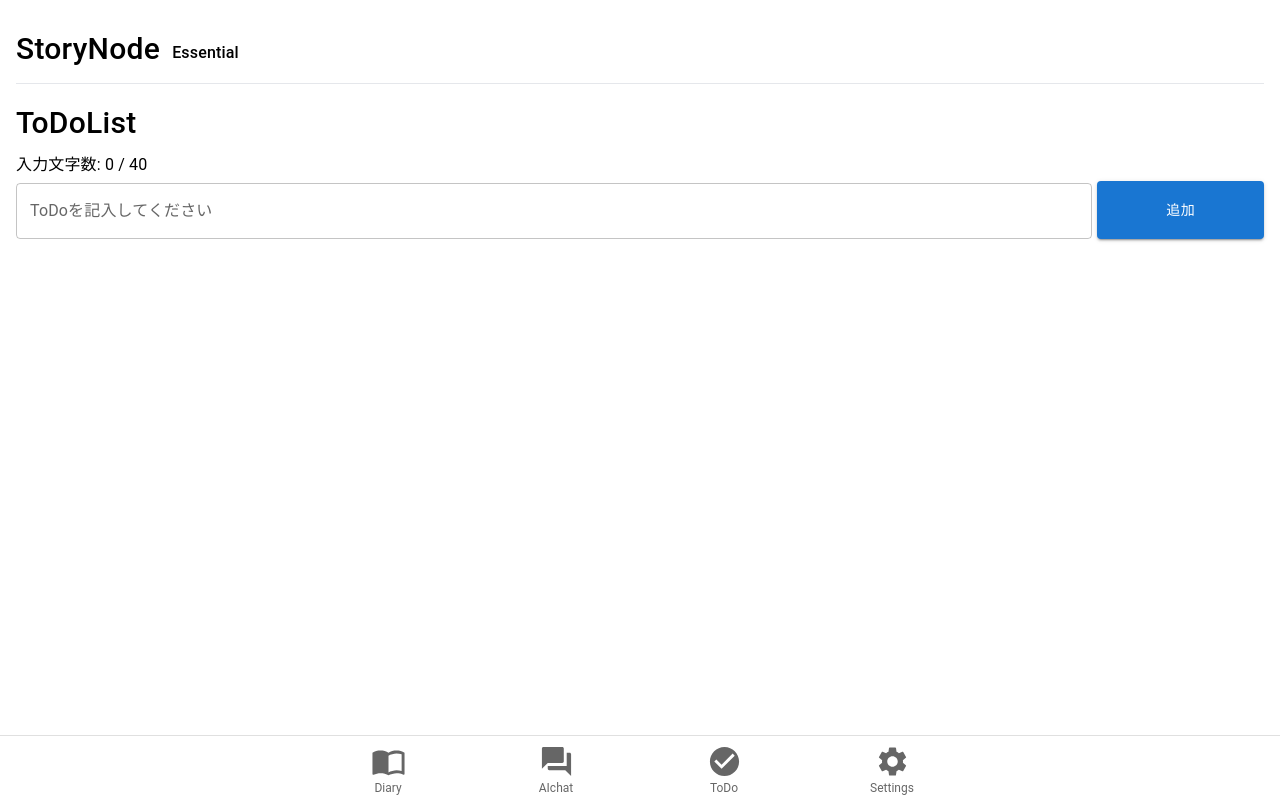
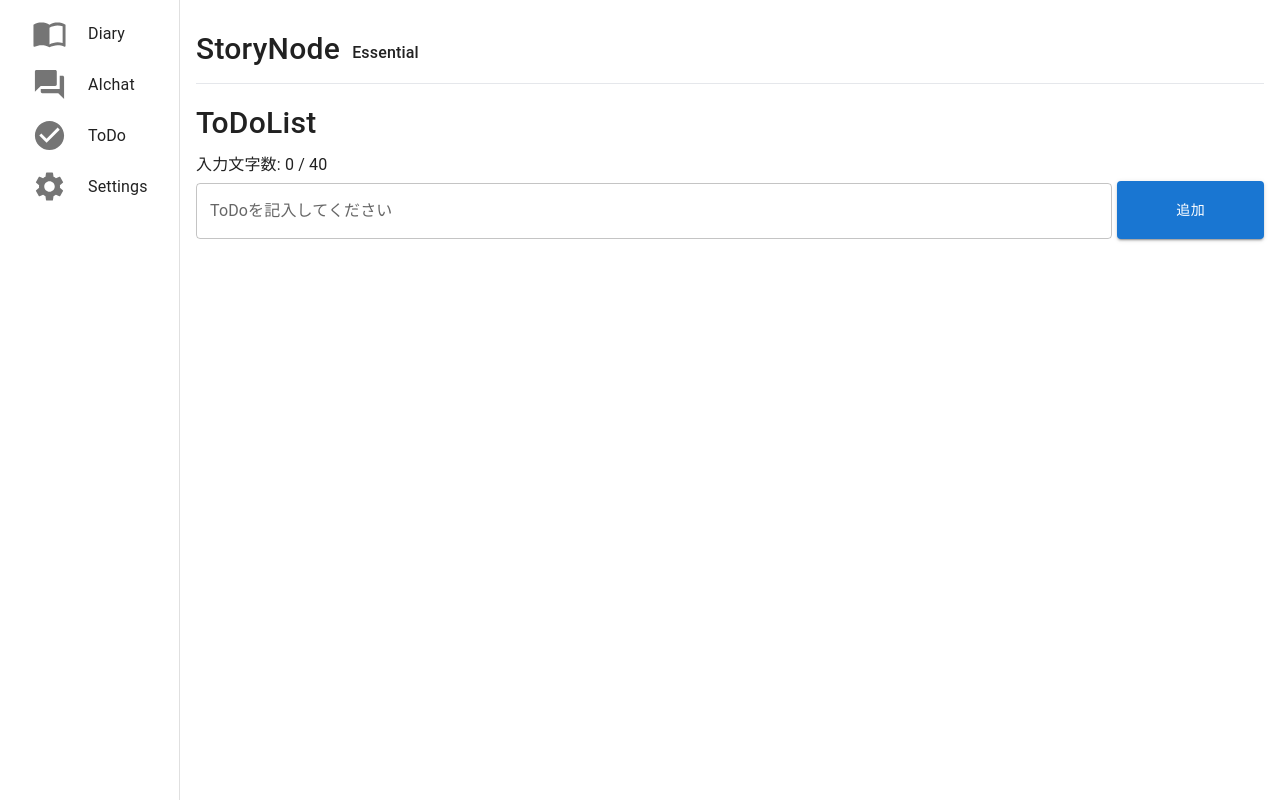
Before and after one commit to Nikesuiden/StoryNode_public, a Next.js app: page /todo in a window 1280 px wide. Built offline with nearby package versions, Linux system fonts and the light colour scheme.

Commit message:
レスポンシブ対応完了

```diff
--- a/app/page.tsx
+++ b/app/page.tsx
@@ -15,7 +15,6 @@ export default function Index() {
           margin: 2,
           "@media screen and (min-width:700px)": {
             display: "flex",
-            justifyContent: "center",
           },
         }}
       >
@@ -42,7 +41,7 @@ export default function Index() {
         </Box>
 
         {/* アプリ情報情報 */}
-        <Box sx={{width:"auto"}}>
+        <Box sx={{flex: 4}}>
           <TopBar />
           <TimeDisplay />
           <DiaryInput />
--- a/app/todo/page.tsx
+++ b/app/todo/page.tsx
@@ -2,14 +2,51 @@ import ToDoInput from "@/components/elements/todoInput/todoInput";
 import BottomBar from "@/components/layouts/bottomBar/bottomBar";
 import TopBar from "@/components/layouts/topBar/topBar";
 import { Box, Typography } from "@mui/material";
+import SideBar from "@/components/layouts/sideBar/sideBar";
 
 export default function ToDoList() {
   return (
-    <Box sx={{margin: 2}}>
-      <TopBar />
-      <Typography style={{ flexGrow: 1, fontSize: 30, fontWeight: "550" }}>ToDoList</Typography>
-      <ToDoInput />
-      <BottomBar/>
+    <Box>
+      <Box
+        sx={{
+          margin: 2,
+          "@media screen and (min-width:700px)": {
+            display: "flex",
+          },
+        }}
+      >
+        {/* スマホレスポンシブ */}
+        <Box
+          sx={{
+            "@media screen and (min-width:700px)": {
+              display: "none",
+            },
+          }}
+        >
+          <BottomBar />
+        </Box>
+
+        {/* PCレスポンシブ */}
+        <Box
+          sx={{
+            "@media screen and (max-width:700px)": {
+              display: "none",
+            },
+          }}
+        >
+          <SideBar />
+        </Box>
+
+        {/* アプリ情報情報 */}
+        <Box sx={{ flex: 4 }}>
+          <TopBar />
+          <Typography style={{ flexGrow: 1, fontSize: 30, fontWeight: "550" }}>
+            ToDoList
+          </Typography>
+
+          <ToDoInput />
+        </Box>
+      </Box>
     </Box>
   );
 }
```
Also changed, not shown: app/aichat/page.tsx (+42 -6 lines), app/settings/page.tsx (+48 -3 lines).
